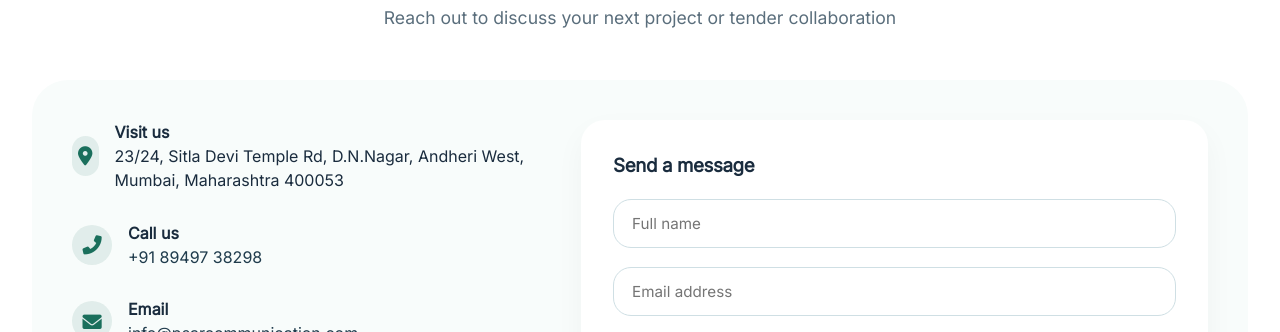
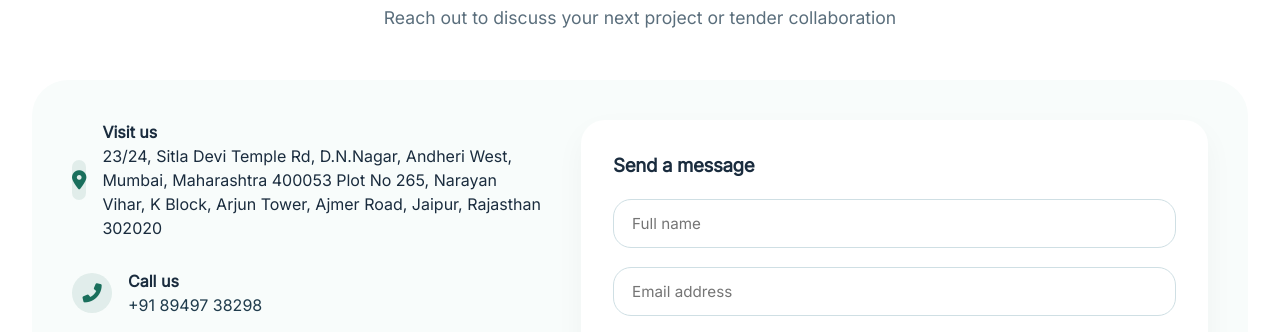
Before and after one commit to ameep-04/psar, a plain HTML site: page index.html in a window 1280 px wide. Shown: the part 2481-2813 px from the top of the page. Drawn offline with Linux system fonts and the light colour scheme.

```diff
--- a/index.html
+++ b/index.html
@@ -617,7 +617,7 @@
         <div class="contact-info">
           <div class="contact-detail">
             <i class="fas fa-map-marker-alt"></i>
-            <div><strong>Visit us</strong><br>23/24, Sitla Devi Temple Rd, D.N.Nagar, Andheri West, Mumbai, Maharashtra 400053</div>
+            <div><strong>Visit us</strong><br>23/24, Sitla Devi Temple Rd, D.N.Nagar, Andheri West, Mumbai, Maharashtra 400053  Plot No 265, Narayan Vihar, K Block, Arjun Tower, Ajmer Road, Jaipur, Rajasthan 302020</div>
           </div>
           <div class="contact-detail">
             <i class="fas fa-phone-alt"></i>
```
